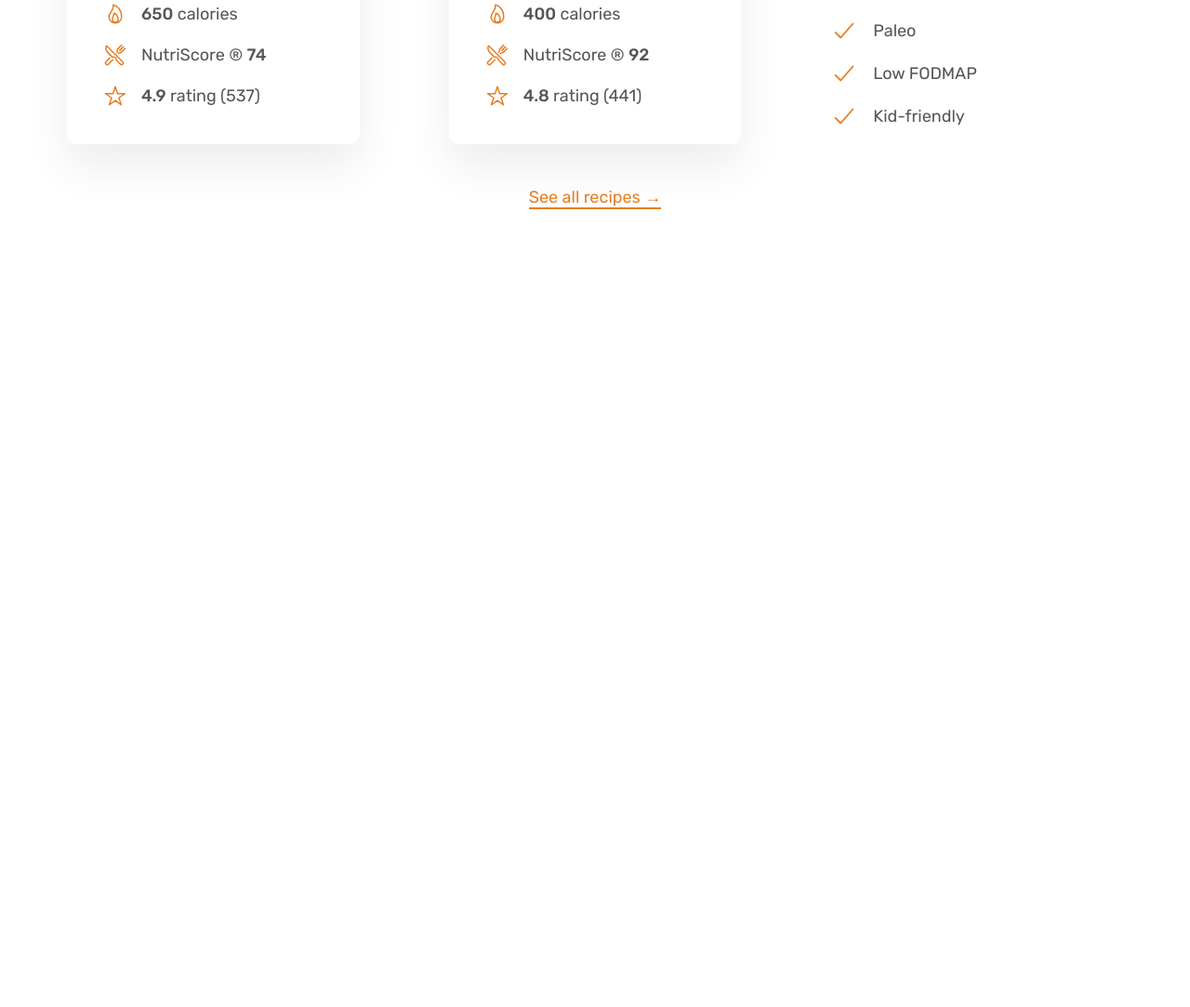
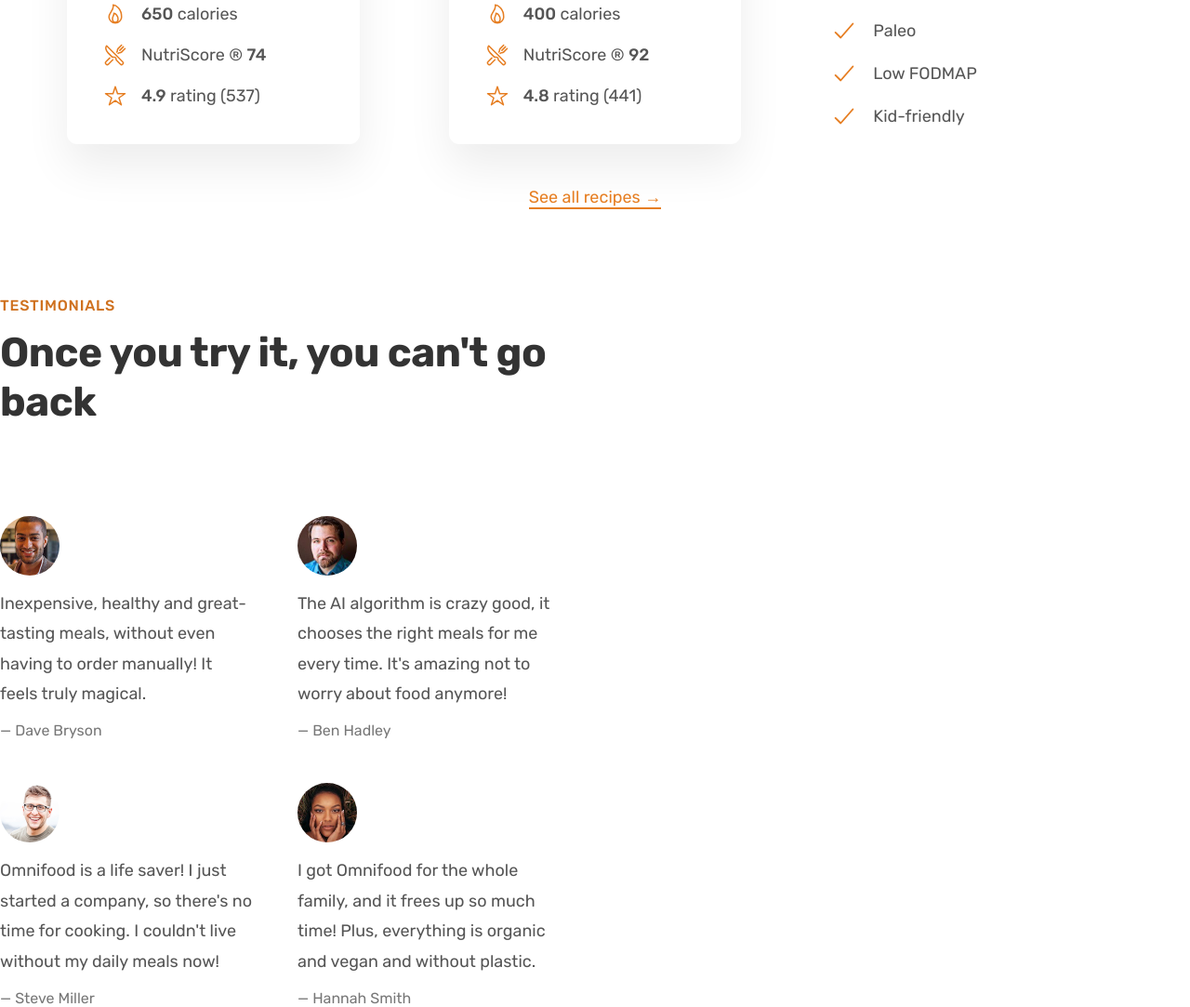
Before and after one commit to GulsahDuzgun/Omnifood, a plain HTML site: page index.html in a window 1280 px wide. Shown: the part 3283-4366 px from the top of the page at 93% size. Before the commit the page ends 3604 px from the top, so only its background shows below. Drawn offline with nearby package versions, Linux system fonts and the light colour scheme.

Commit message:
building the Testimonials Section - Part 1

```diff
--- a/CSS/style.css
+++ b/CSS/style.css
@@ -302,3 +302,28 @@
   text-align: center;
   font-size: 1.8rem;
 }
+
+/*--------- TESTIMONIALS SECTION ---------*/
+
+.testimonials {
+  display: grid;
+  grid-template-columns: 1fr 1fr;
+  gap: 4.8rem;
+}
+
+.testimonial-img {
+  width: 6.4rem;
+  border-radius: 50%;
+  margin-bottom: 1.2rem;
+}
+
+.testimonial-text {
+  font-size: 1.8rem;
+  line-height: 1.8;
+  margin-bottom: 1.6rem;
+}
+
+.testimonial-name {
+  font-size: 1.6rem;
+  color: #777;
+}
--- a/index.html
+++ b/index.html
@@ -325,6 +325,63 @@
           <a href="#" class="link">See all recipes &rarr;</a>
         </div>
       </section>
+      <section class="section-testimonials grid grid--2-cols">
+        <div class="testimonial-container">
+          <span class="subheading">Testimonials</span>
+          <h2 class="heading-secondary">Once you try it, you can't go back</h2>
+          <div class="testimonials">
+            <figure class="testimonial">
+              <img
+                src="./img/customers/dave.jpg"
+                alt="Customer Photo"
+                class="testimonial-img"
+              />
+              <blockquote class="testimonial-text">
+                Inexpensive, healthy and great-tasting meals, without even
+                having to order manually! It feels truly magical.
+              </blockquote>
+              <p class="testimonial-name">&mdash; Dave Bryson</p>
+            </figure>
+            <figure class="testimonial">
+              <img
+                src="./img/customers/ben.jpg"
+                alt="Customer Photo"
+                class="testimonial-img"
+              />
+              <blockquote class="testimonial-text">
+                The AI algorithm is crazy good, it chooses the right meals for
+                me every time. It's amazing not to worry about food anymore!
+              </blockquote>
+              <p class="testimonial-name">&mdash; Ben Hadley</p>
+            </figure>
+            <figure class="testimonial">
+              <img
+                src="./img/customers/steve.jpg"
+                alt="Customer Photo"
+                class="testimonial-img"
+              />
+              <blockquote class="testimonial-text">
+                Omnifood is a life saver! I just started a company, so there's
+                no time for cooking. I couldn't live without my daily meals now!
+              </blockquote>
+              <p class="testimonial-name">&mdash; Steve Miller</p>
+            </figure>
+            <figure class="testimonial">
+              <img
+                src="./img/customers/hannah.jpg"
+                alt="Customer Photo"
+                class="testimonial-img"
+              />
+              <blockquote class="testimonial-text">
+                I got Omnifood for the whole family, and it frees up so much
+                time! Plus, everything is organic and vegan and without plastic.
+              </blockquote>
+              <p class="testimonial-name">&mdash; Hannah Smith</p>
+            </figure>
+          </div>
+        </div>
+        <div class="gallery"></div>
+      </section>
     </main>
     <footer class="footer"></footer>
     <script
```
